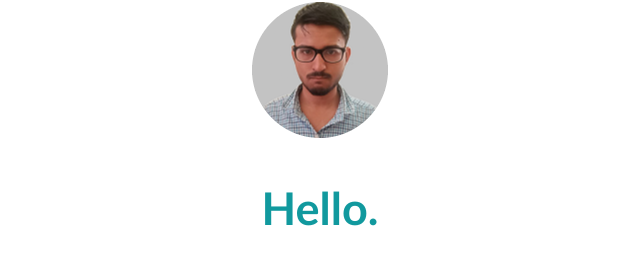
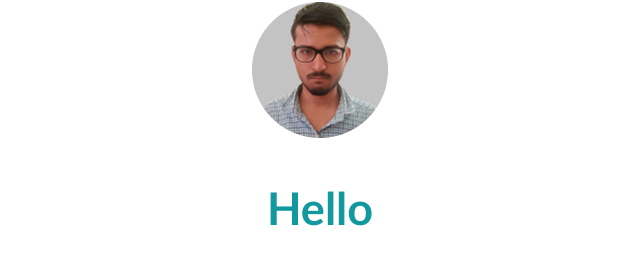
Before and after one commit to Pratham-16-12/resume2, a plain HTML site: page index.html in a window 1280 px wide. Shown: the part 924-1194 px from the top of the page, 320-960 px from the left. Drawn offline with Linux system fonts and the light colour scheme.

Commit message:
Update index.html

```diff
--- a/index.html
+++ b/index.html
@@ -32,7 +32,7 @@
         <div class="middle-container">
             <div class="profile">
                 <img src="20220730_213058.png" alt="Pratham">
-                <h2 style=" color: #11999e;">Hello.</h2>
+                <h2 style=" color: #11999e;">Hello</h2>
                 <p>I'm a web full stack developer / programmer based in Delhi, India. I have a passion for web development and love to create websites for desktops and mobile devices.</p>
             </div>
             <hr>
```
